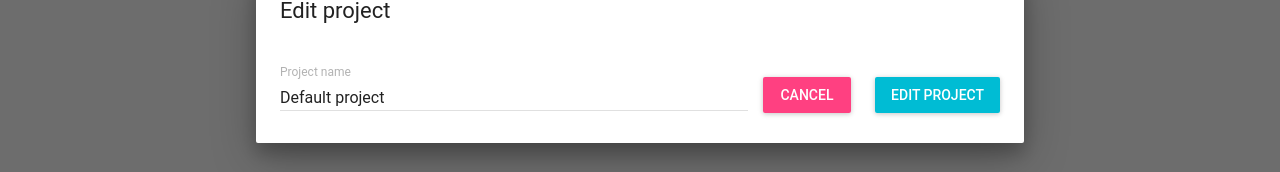
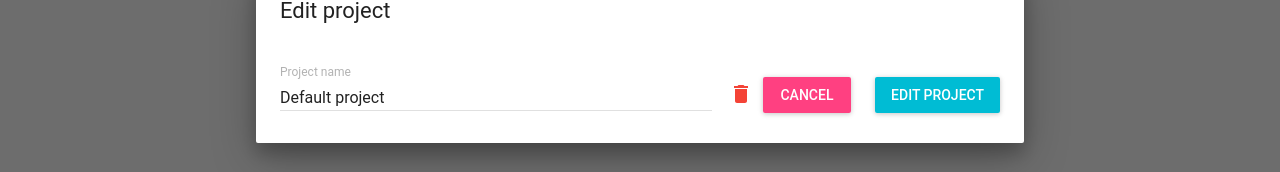
Before and after one commit to martyhora/material-issue-tracker, a React (Create React App) app: page / in a window 1280 px wide. Both pictures are taken after a click on the icon 175 px from the left and 106 px from the top of the page. Shown: the part 343-515 px from the top of the page. Built offline with nearby package versions, Linux system fonts and the light colour scheme.

Commit message:
Add option to remove project

```diff
--- a/src/components/ProjectForm.js
+++ b/src/components/ProjectForm.js
@@ -4,7 +4,9 @@ import TextField from 'material-ui/TextField';
 import Dialog from 'material-ui/Dialog';
 import FloatingActionButton from 'material-ui/FloatingActionButton';
 import ContentAddIcon from 'material-ui/svg-icons/content/add';
+import DeleteIcon from 'material-ui/svg-icons/action/delete';
 import styles from '../styles';
+import { red500 } from 'material-ui/styles/colors';
 
 const validateForm = project => project.name.trim().length > 0;
 
@@ -15,14 +17,19 @@ const ProjectForm = ({
   onNewProjectNameUpdate,
   onProjectAdd,
   onProjectSubmit,
+  removeProject,
   toggleDialog,
   cancelDialog,
 }) => (
   <div>
-    <Dialog title={`${newProject.id ? 'Edit' : 'Add a new'} project`} modal={true} open={dialogOpen}>
+    <Dialog
+      title={`${newProject.id ? 'Edit' : 'Add a new'} project`}
+      modal={true}
+      open={dialogOpen}
+    >
       <TextField
         floatingLabelText="Project name"
-        style={{ ...styles.textField, width: '65%' }}
+        style={{ ...styles.textField, width: newProject.id ? '60%' : '65%' }}
         fullWidth={true}
         value={newProject.name}
         onChange={e => {
@@ -33,6 +40,15 @@ const ProjectForm = ({
         }}
         errorText={error ? 'Project description is required' : ''}
       />
+      {newProject.id && (
+        <DeleteIcon
+          style={{ ...styles.icon, marginTop: '35px', marginRight: '10px' }}
+          onClick={() => {
+            removeProject(newProject.id);
+          }}
+          color={red500}
+        />
+      )}
       <RaisedButton
         className="add-issue-button"
         label="Cancel"
--- a/src/containers/App.js
+++ b/src/containers/App.js
@@ -101,6 +101,7 @@ const App = ({
         project={projectToEdit}
         onProjectAdd={onProjectAdd}
         onProjectEditCancel={onProjectEditCancel}
+        onProjectRemove={onProjectRemove}
       />
     </div>
   </MuiThemeProvider>
--- a/src/containers/ProjectFormContainer.js
+++ b/src/containers/ProjectFormContainer.js
@@ -62,12 +62,20 @@ export default class ProjectFormContainer extends React.Component {
     }
   }
 
+  removeProject(projectId) {
+    this.props.onProjectRemove(projectId);
+
+    this.setState({ newProject: defaultProject, dialogOpen: false });
+  }
+
   render() {
     return (
       <ProjectForm
         newProject={this.state.newProject}
         error={this.state.error}
         dialogOpen={this.state.dialogOpen}
+        removeProject={this.removeProject.bind(this)}
+        onProjectRemove={this.props.onProjectRemove}
         toggleDialog={this.toggleDialog.bind(this)}
         cancelDialog={this.cancelDialog.bind(this)}
         onProjectAdd={this.onProjectAdd.bind(this)}
```
